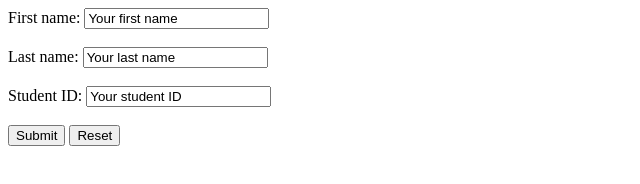
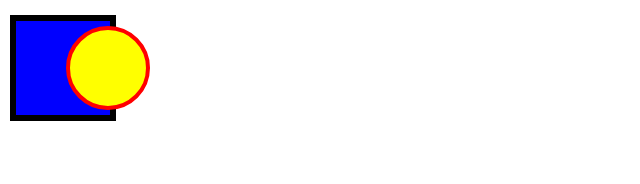
Before and after one commit to Daniel1123510/Daniel1123510.github.io, a plain HTML site: page index.html in a window 1280 px wide. Shown: the whole page, without its empty margins (0-640 px from the left). Drawn offline with Linux system fonts and the light colour scheme.

Commit message:
Update index.html

```diff
--- a/index.html
+++ b/index.html
@@ -1,25 +1,12 @@
 <!DOCTYPE html>
-<html lang="en">
-<head>
-    <meta charset="UTF-8">
-    <meta name="viewport" content="width=device-width, initial-scale=1.0">
-    <title>Form Example</title>
-</head>
+<html>
 <body>
 
-    <form id="myForm">
-        <label for="input1">First name:</label>
-        <input type="text" id="input1" name="input1" value="Your first name"><br><br>
-
-        <label for="input2">Last name:</label>
-        <input type="text" id="input2" name="input2" value="Your last name"><br><br>
-
-        <label for="input3">Student ID:</label>
-        <input type="text" id="input3" name="input3" value="Your student ID"><br><br>
-
-        <button type="submit">Submit</button>
-        <button type="reset">Reset</button>
-    </form>
+<svg width="150" height="150">
+ <rect x="5" y="10" width="100" height="100" stroke="black" stroke-width="6" fill="blue" />
+  <circle cx="100" cy="60" r="40" stroke="red" stroke-width="4" fill="yellow" />
+Sorry, your browser does not support inline SVG.
+</svg>
 
 </body>
 </html>
```
